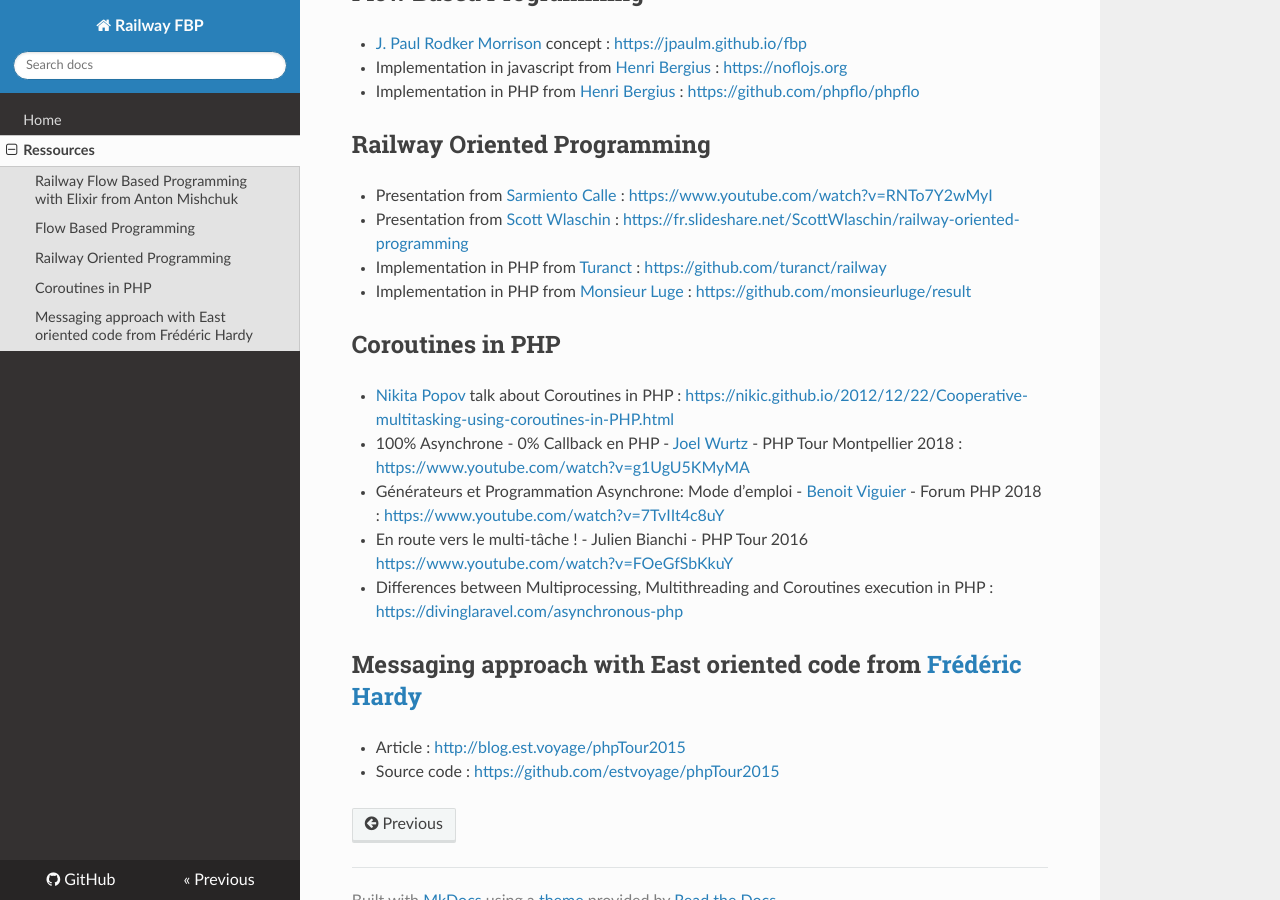
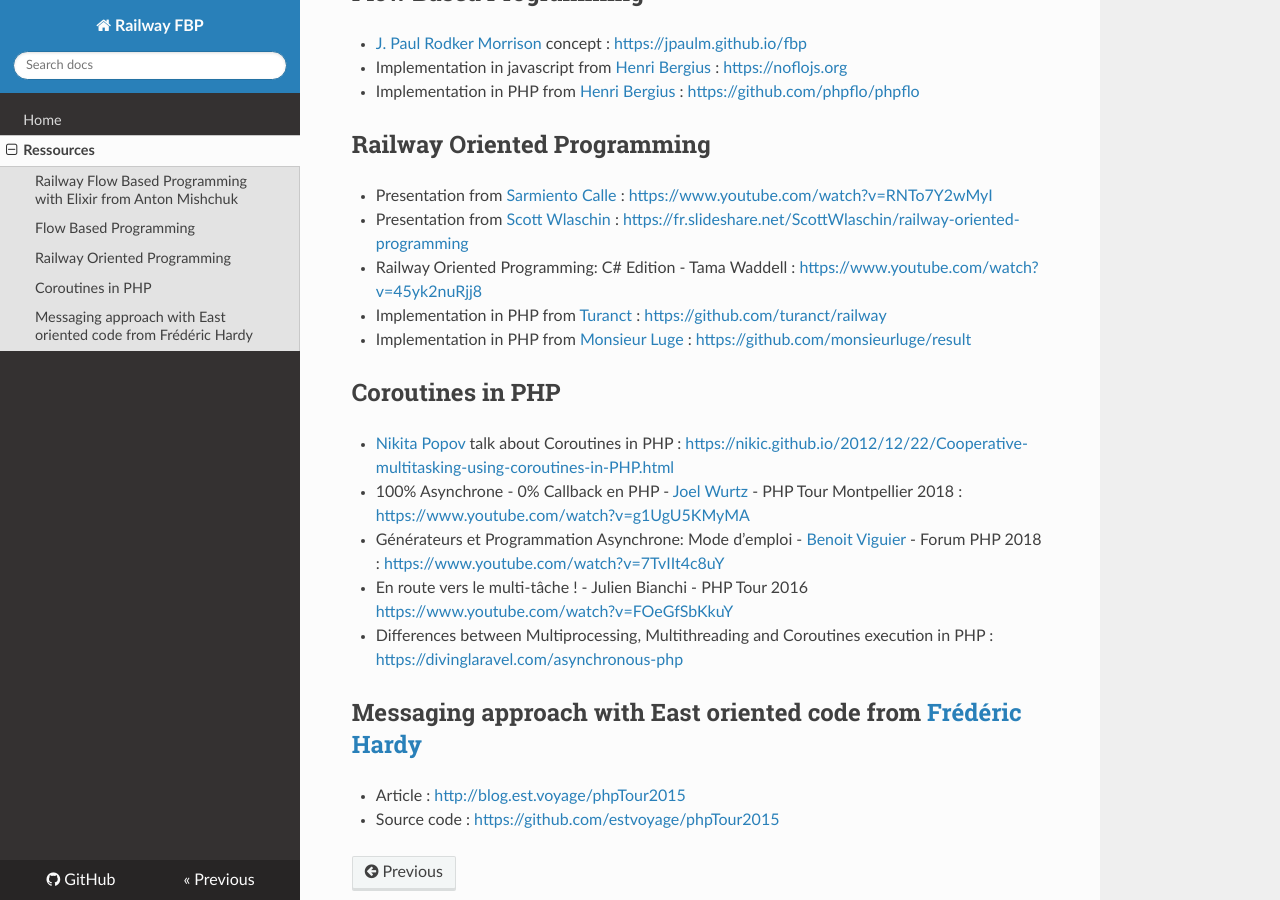
Before and after one commit to darkwood-com/flow, an MkDocs documentation site: the page built from docs/ressources.md, in a window 1280 px wide and 900 px high, scrolled down 632 px. Built offline with MkDocs 1.6.1, drawn with Linux system fonts in a browser that asks for light colours; nearby versions of some CDN libraries.

Commit message:
:lipstick: update docs

```diff
--- a/docs/ressources.md
+++ b/docs/ressources.md
@@ -20,8 +20,10 @@
 ## Railway Oriented Programming
 - Presentation from [Sarmiento Calle](https://twitter.com/rrramiro) : [https://www.youtube.com/watch?v=RNTo7Y2wMyI](https://www.youtube.com/watch?v=RNTo7Y2wMyI)
 - Presentation from [Scott Wlaschin](https://fr.slideshare.net/scottwlaschin) : [https://fr.slideshare.net/ScottWlaschin/railway-oriented-programming](https://fr.slideshare.net/ScottWlaschin/railway-oriented-programming)
+- Railway Oriented Programming: C# Edition - Tama Waddell : [https://www.youtube.com/watch?v=45yk2nuRjj8](https://www.youtube.com/watch?v=45yk2nuRjj8)
 - Implementation in PHP from [Turanct](https://github.com/turanct) : [https://github.com/turanct/railway](https://github.com/turanct/railway)
 - Implementation in PHP from [Monsieur Luge](https://github.com/monsieurluge) : [https://github.com/monsieurluge/result](https://github.com/monsieurluge/result)
+
 
 ## Coroutines in PHP
 - [Nikita Popov](https://github.com/nikic) talk about Coroutines in PHP : [https://nikic.github.io/2012/12/22/Cooperative-multitasking-using-coroutines-in-PHP.html](https://nikic.github.io/2012/12/22/Cooperative-multitasking-using-coroutines-in-PHP.html)
```
